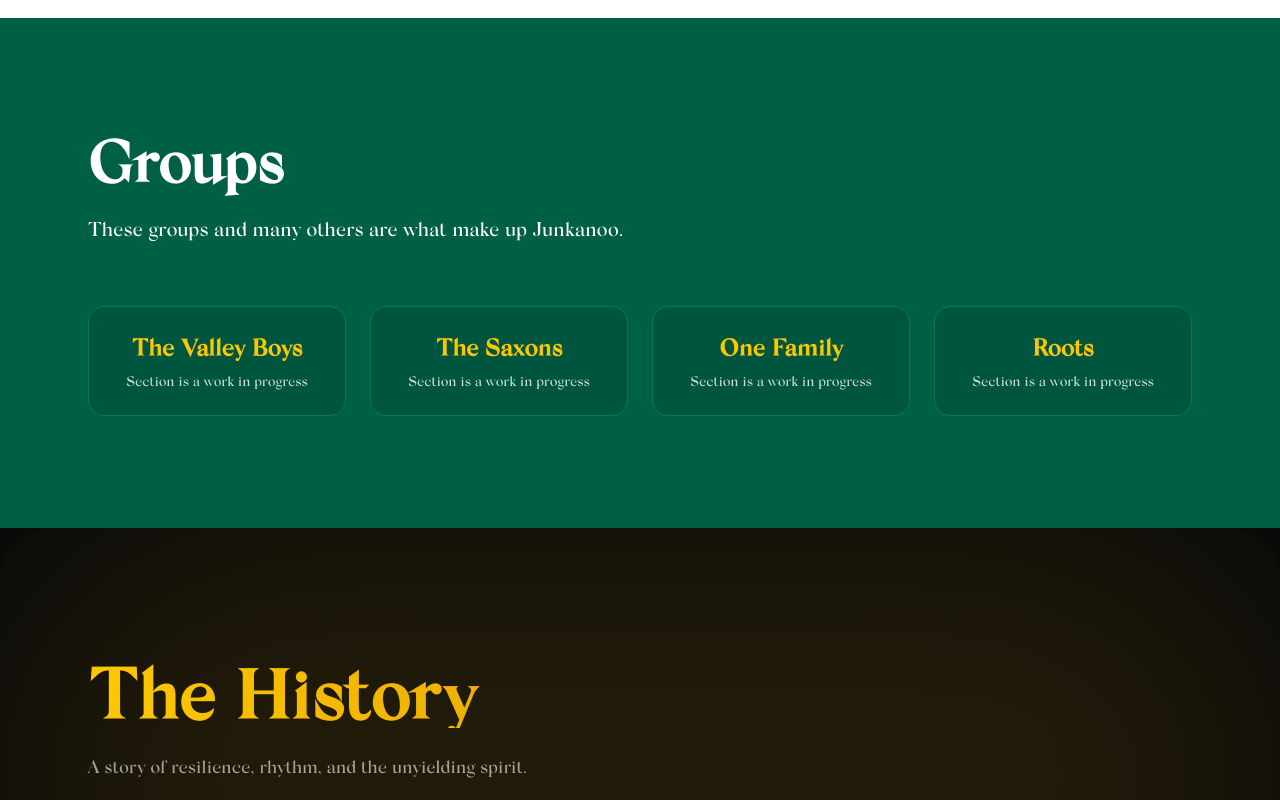
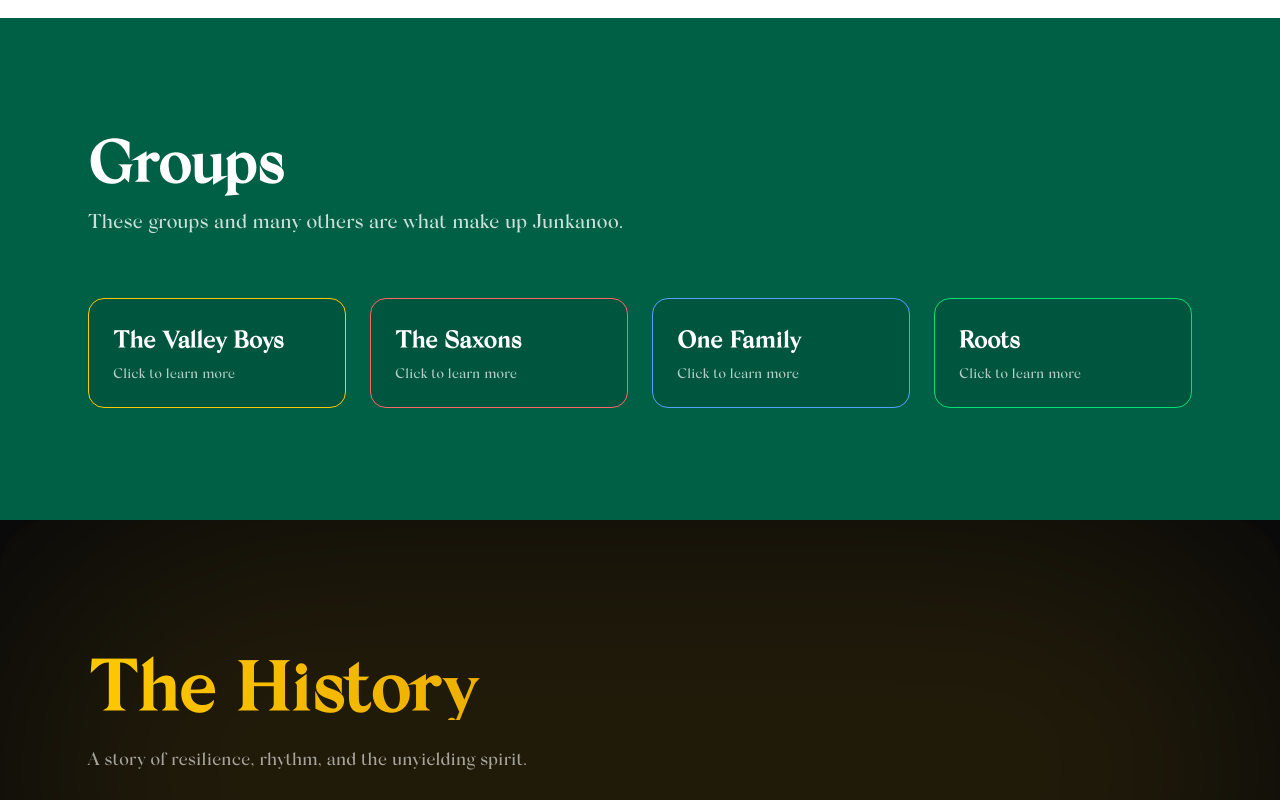
Before and after one commit to Haruni26/junkanoo-site, a Next.js app: page / in a window 1280 px wide. Shown: the part 1660-2460 px from the top of the page. Built offline with nearby package versions, Linux system fonts and the light colour scheme.

Commit message:
Added info cards for the main groups and removed about section from the visible page until its finished

```diff
--- a/app/components/groups.tsx
+++ b/app/components/groups.tsx
@@ -1,51 +1,124 @@
 "use client";
 
 import { useState } from "react";
-import { motion } from "motion/react";
+import { motion, AnimatePresence } from "framer-motion";
 
-export default function Groups() {
+const groups = [
+  {
+    name: "The Valley Boys",
+    theme: {
+      accent: "text-yellow-400 border-yellow-400",
+      glow: "shadow-yellow-400/20",
+    },
+    history:
+      'Founded in 1958 by Winston "Gus" Cooper. The Valley Boys are one of the most iconic Junkanoo groups, known for bold colors, massive pieces, and high-energy performances. Who are we? The Valley',
+  },
+  {
+    name: "The Saxons",
+    theme: {
+      accent: "text-red-400 border-red-400",
+      glow: "shadow-red-400/20",
+    },
+    history:
+      "Founded in 1965, The Saxons are famous for their disciplined formations and traditional approach to Junkanoo.",
+  },
+  {
+    name: "One Family",
+    theme: {
+      accent: "text-blue-400 border-blue-400",
+      glow: "shadow-blue-400/20",
+    },
+    history:
+      "One Family emphasizes unity and storytelling, blending modern techniques with cultural roots. When you hear hallelujah, you know it's One Family.",
+  },
+  {
+    name: "Roots",
+    theme: {
+      accent: "text-green-400 border-green-400",
+      glow: "shadow-green-400/20",
+    },
+    history:
+      "Roots focuses on cultural preservation, highlighting African heritage and traditional Junkanoo rhythms.",
+  },
+];
+
+export default function GroupsSection() {
+  const [activeGroup, setActiveGroup] = useState<any | null>(null);
+
   return (
     <section
       className="bg-emerald-800 w-full py-28 -mt-7 relative z-20"
       id="groups"
     >
       {/* Header */}
-      <motion.h2
-        initial={{ opacity: 0, y: 20 }}
-        whileInView={{ opacity: 1, y: 0 }}
-        viewport={{ once: true }}
-        className="max-w-6xl mx-auto px-6 mb-16"
-      >
-        <h1 className="text-5xl md:text-6xl font-bold text-white mb-6">
+      <div className="max-w-6xl mx-auto px-6 mb-16">
+        <h1 className="text-5xl md:text-6xl font-bold text-white mb-4">
           Groups
         </h1>
-        <p className="text-xl text-white">
+        <p className="text-xl text-white/80">
           These groups and many others are what make up Junkanoo.
         </p>
-      </motion.h2>
+      </div>
 
-      {/* Grid */}
+      {/* Groups Grid */}
       <div className="max-w-6xl mx-auto px-6 grid grid-cols-1 sm:grid-cols-2 lg:grid-cols-4 gap-6">
-        {["The Valley Boys", "The Saxons", "One Family", "Roots"].map(
-          (group, index) => (
+        {groups.map((group, index) => (
+          <motion.button
+            key={group.name}
+            onClick={() => setActiveGroup(group)}
+            initial={{ opacity: 0, y: 20 }}
+            whileInView={{ opacity: 1, y: 0 }}
+            transition={{ delay: index * 0.1 }}
+            viewport={{ once: true }}
+            className={`bg-emerald-900/60 backdrop-blur rounded-2xl p-6 text-left border
+              ${group.theme.accent} ${group.theme.glow}
+              hover:scale-[1.02] transition`}
+          >
+            <h3 className="text-2xl font-semibold mb-2 text-white">
+              {group.name}
+            </h3>
+            <p className="text-white/70 text-sm">Click to learn more</p>
+          </motion.button>
+        ))}
+      </div>
+
+      {/* Modal */}
+      <AnimatePresence>
+        {activeGroup && (
+          <motion.div
+            initial={{ opacity: 0 }}
+            animate={{ opacity: 1 }}
+            exit={{ opacity: 0 }}
+            className="fixed inset-0 bg-black/60 z-50 flex items-center justify-center px-6"
+            onClick={() => setActiveGroup(null)}
+          >
             <motion.div
-              key={group}
-              initial={{ opacity: 0, y: 20 }}
-              whileInView={{ opacity: 1, y: 0 }}
-              transition={{ delay: index * 0.1 }}
-              viewport={{ once: true }}
-              className="bg-emerald-900/60 backdrop-blur rounded-2xl p-6 text-center border border-emerald-700 hover:border-yellow-400 transition"
+              initial={{ scale: 0.9, opacity: 0 }}
+              animate={{ scale: 1, opacity: 1 }}
+              exit={{ scale: 0.9, opacity: 0 }}
+              onClick={(e) => e.stopPropagation()}
+              className="bg-emerald-900 rounded-2xl max-w-xl w-full p-8 border border-emerald-700"
             >
-              <h3 className="text-2xl font-semibold text-yellow-400 mb-2">
-                {group}
-              </h3>
-              <p className="text-white text-sm opacity-80">
-                Section is a work in progress
+              <h2
+                className={`text-3xl font-bold mb-4 ${activeGroup.theme.accent}`}
+              >
+                {activeGroup.name}
+              </h2>
+
+              <p className="text-white/80 leading-relaxed">
+                {activeGroup.history}
               </p>
+
+              <button
+                onClick={() => setActiveGroup(null)}
+                className="mt-6 text-sm text-white/70 hover:text-white"
+              >
+                Close
+              </button>
             </motion.div>
-          )
+          </motion.div>
         )}
-      </div>
+      </AnimatePresence>
     </section>
   );
 }
--- a/app/page.tsx
+++ b/app/page.tsx
@@ -113,8 +113,8 @@ export default function Home() {
       <History />
       <Gallery />
 
-      {/* About Section */}
-      <section
+      {/* About Section - Still a Work in progress */}
+      {/* <section
         id="about"
         className="w-full bg-yellow-500 text-black py-32 -mt-12 relative z-30 rounded-t-[3rem]"
       >
@@ -140,7 +140,7 @@ export default function Home() {
             -- Section is a work in Progress --
           </p>
         </div>
-      </section>
+      </section> */}
     </div>
   );
 }
```
